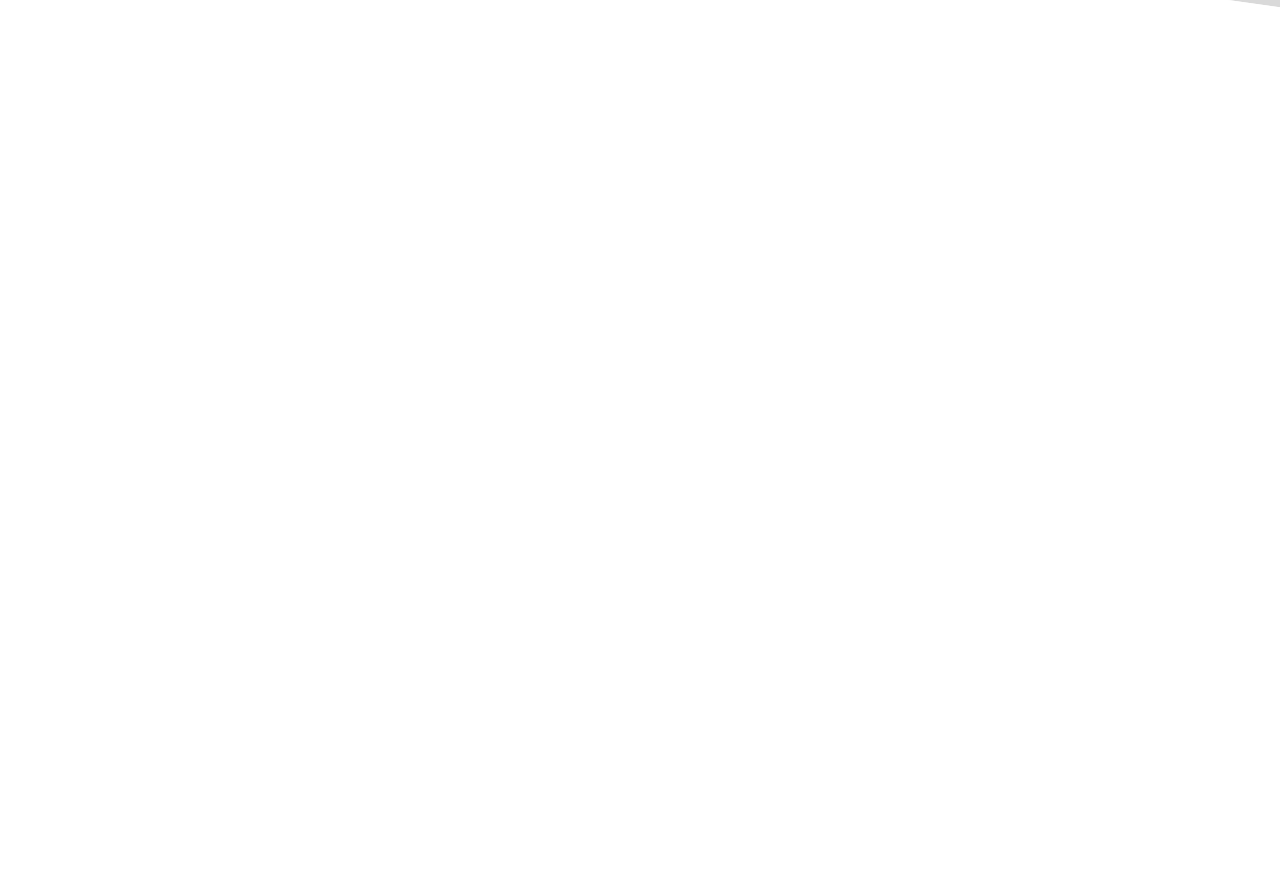
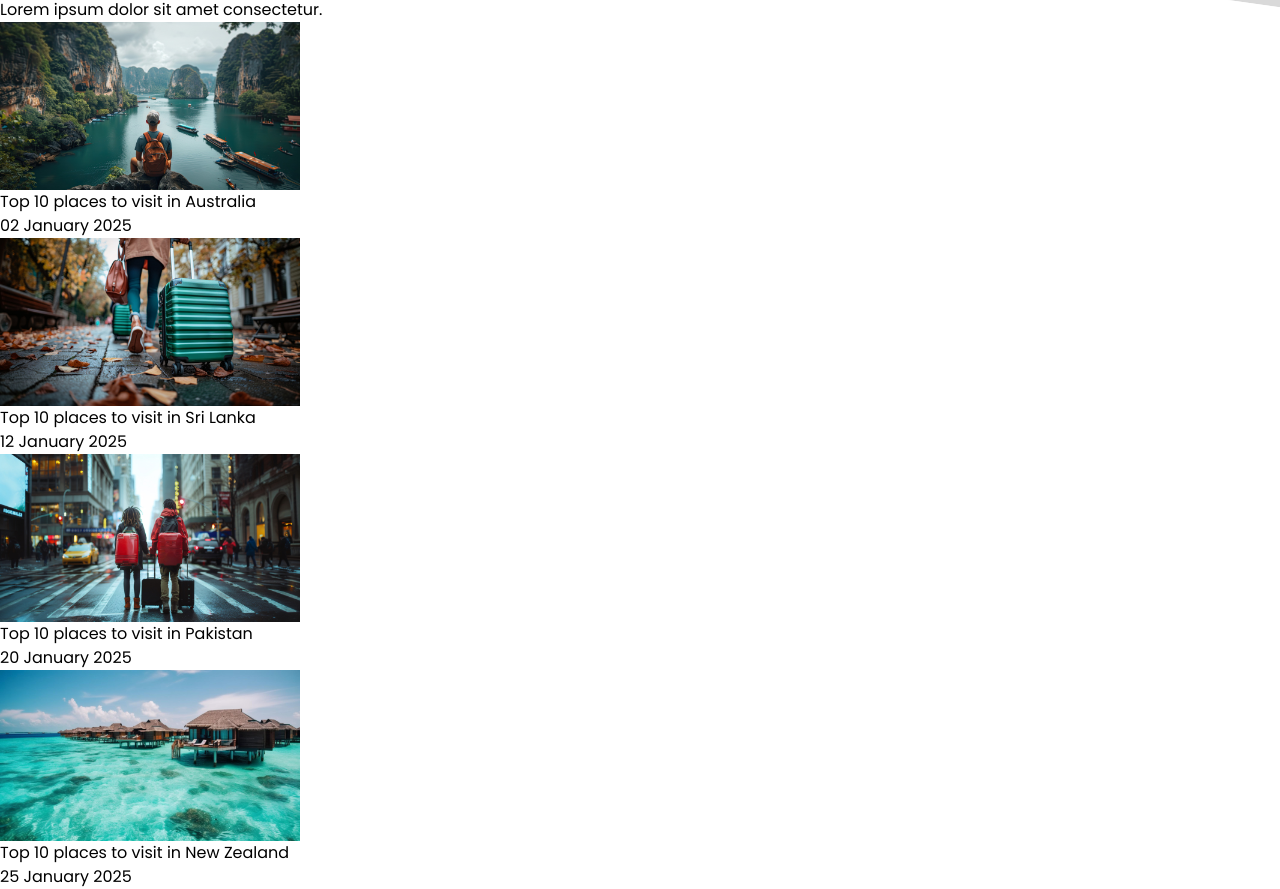
Before and after one commit to SachinthaUmayanga/travel-app, a Next.js app: page / in a window 1280 px wide. Shown: the part 4622-5511 px from the top of the page. Before the commit the page ends 4685 px from the top, so only its background shows below. Built offline with nearby package versions, Linux system fonts and the light colour scheme.

Commit message:
News section

```diff
--- a/components/Home/Home.tsx
+++ b/components/Home/Home.tsx
@@ -4,6 +4,7 @@ import Destination from './Destination/Destination'
 import Hotel from './Hotel/Hotel'
 import WhyChoose from './WhyChoose/WhyChoose'
 import Review from './Reviews/Review'
+import News from './News/News'
 
 const Home = () => {
   return (
@@ -13,6 +14,7 @@ const Home = () => {
       <Hotel />
       <WhyChoose />
       <Review />
+      <News />
     </div>
   )
 }
--- /dev/null
+++ b/components/Home/News/News.tsx
@@ -0,0 +1,44 @@
+import SectionHeading from '@/components/Helper/SectionHeading'
+import React from 'react'
+import NewsCard from './NewsCard'
+
+const News = () => {
+    return (
+        <div className='pt-16 pb-16'>
+            {/* Section heading */}
+            <SectionHeading heading='Exciting Travel News for You' />
+            <div className='w-[80%] mx-auto grid grid-cols-1 md:grid-cols-2 lg:grid-cols-3 xl:grid-cols-4 gap-10 items-center mt-20'>
+                <div>
+                    <NewsCard
+                        image='/images/n1.jpg'
+                        title='Top 10 places to visit in Australia'
+                        date='02 January 2025'
+                    />
+                </div>
+                <div>
+                    <NewsCard
+                        image='/images/n2.jpg'
+                        title='Top 10 places to visit in Sri Lanka'
+                        date='12 January 2025'
+                    />
+                </div>
+                <div>
+                    <NewsCard
+                        image='/images/n3.jpg'
+                        title='Top 10 places to visit in Pakistan'
+                        date='20 January 2025'
+                    />
+                </div>
+                <div>
+                    <NewsCard
+                        image='/images/n4.jpg'
+                        title='Top 10 places to visit in New Zealand'
+                        date='25 January 2025'
+                    />
+                </div>
+            </div>
+        </div>
+    )
+}
+
+export default News
--- /dev/null
+++ b/components/Home/News/NewsCard.tsx
@@ -0,0 +1,35 @@
+import Image from 'next/image'
+import React from 'react'
+
+type Props = {
+    image: string
+    date: string
+    title: string
+}
+
+const NewsCard = ({ date, image, title }: Props) => {
+    return (
+        <div>
+            {/* Image */}
+            <div className='h-[300px]'>
+                <Image
+                    src={image}
+                    alt={title}
+                    width={300}
+                    height={300}
+                    className='w-full h-full object-cover rounded-lg'
+                />
+            </div>
+
+            {/* Text Content */}
+            <h1 className='mt-6 text-lg text-gray-950 font-semibold hover:text-blue-950 transition-all duration-200 cursor-pointer'>
+                {title}
+            </h1>
+            <p className='text-sm text-gray-600 mt-3'>
+                {date}
+            </p>
+        </div>
+    )
+}
+
+export default NewsCard
```
